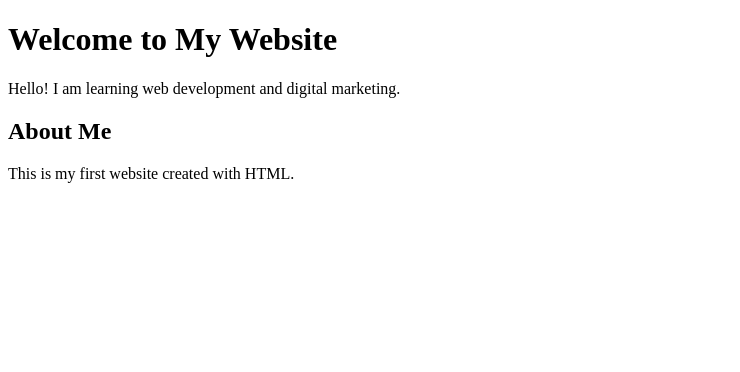
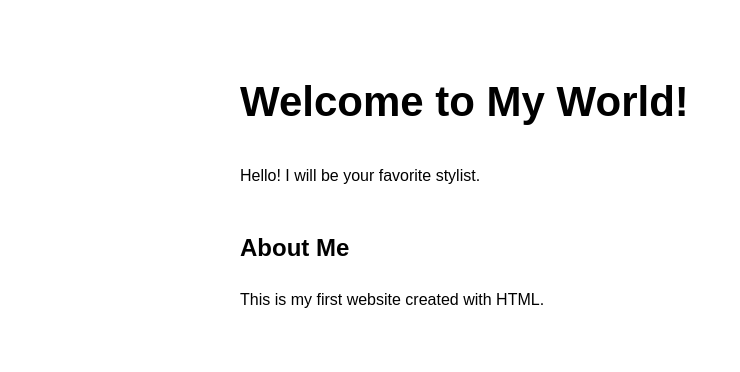
Before and after one commit to Shang88-heart/Stylebyheart, a plain HTML site: page index.html in a window 1280 px wide. Shown: the whole page, without its empty margins (0-740 px from the left). Drawn offline with Linux system fonts and the light colour scheme.

Commit message:
Update index.html

```diff
--- a/index.html
+++ b/index.html
@@ -1,13 +1,32 @@
 <!DOCTYPE html>
 <html>
 <head>
-    <title>My First Website</title>
+    <title>Welcome from my little world!</title>
+
+    <style>
+        body {
+            font-family: Arial, sans-serif;
+            max-width: 800px;
+            margin: 0 auto;
+            padding: 40px 20px;
+            line-height: 1.6;
+        }
+
+        h1 {
+            font-size: 42px;
+        }
+
+        h2 {
+            margin-top: 40px;
+        }
+    </style>
 </head>
+
 <body>
 
-    <h1>Welcome to My Website</h1>
+    <h1>Welcome to My World!</h1>
 
-    <p>Hello! I am learning web development and digital marketing.</p>
+    <p>Hello! I will be your favorite stylist.</p>
 
     <h2>About Me</h2>
 
```
